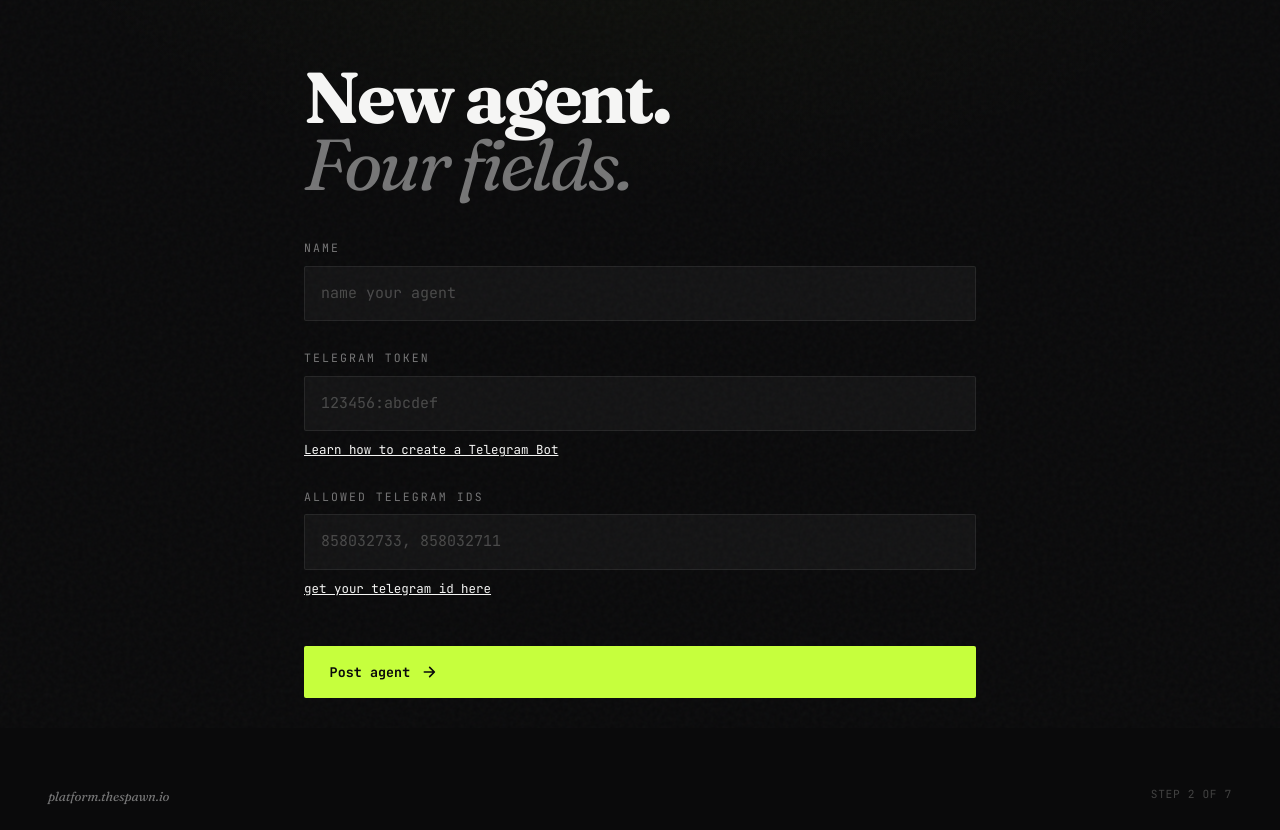
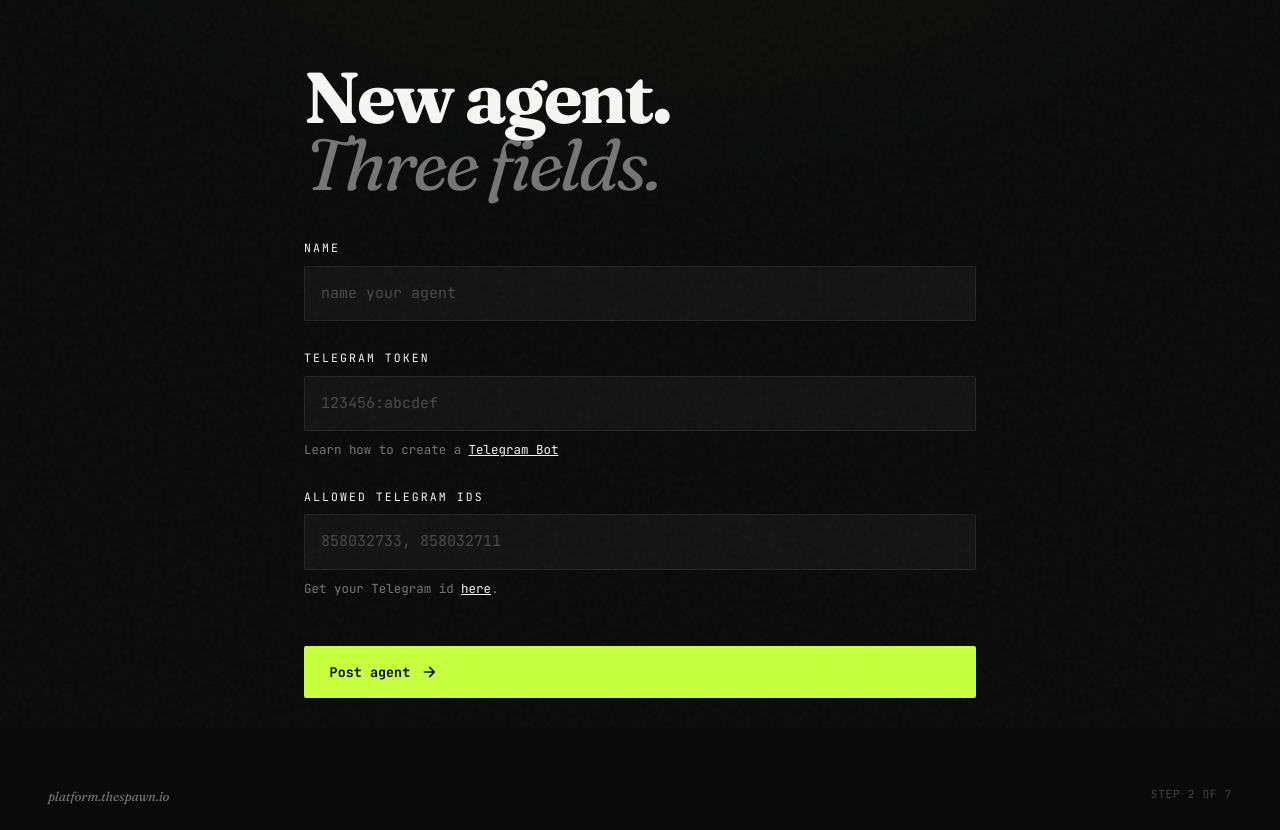
Before and after one commit to SwiftAdviser/hosting-platform, a Laravel app: page /wizard in a window 1280 px wide. Shown: the part 72-902 px from the top of the page. Run offline with Laravel 12, Linux system fonts and the light colour scheme; the visitor is signed in with stand-in values (Sample User, id 1); parts of the project's set-up code (start-up, migrations or seed data) failed here and were passed over.

Commit message:
chore: refine wizard to three-field copy and helper link styling

```diff
--- a/resources/views/wizard.blade.php
+++ b/resources/views/wizard.blade.php
@@ -112,7 +112,8 @@ label {
   font-size: 0.72rem;
   letter-spacing: 0.18em;
   text-transform: uppercase;
-  color: var(--muted);
+  /* Keep field labels brighter for stronger readability. */
+  color: var(--fg);
   margin: 0 0 0.55rem;
 }
 
@@ -135,7 +136,12 @@ input[type="text"]:focus, textarea:focus { border-color: var(--fg); }
 
 textarea { min-height: 8rem; resize: vertical; }
 
-.hint { margin: 0.55rem 0 0; font-size: 0.78rem; color: var(--muted); }
+.hint {
+  margin: 0.55rem 0 0;
+  font-size: 0.78rem;
+  /* Keep helper copy softer than labels to avoid visual clash. */
+  color: var(--muted);
+}
 
 .hint a {
   color: var(--fg);
@@ -202,7 +208,7 @@ footer .tag {
 </header>
 
 <main>
-  <h1>New agent.<span class="turn">Four fields.</span></h1>
+  <h1>New agent.<span class="turn">Three fields.</span></h1>
 
   <form method="post" action="/api/deploys">
     @csrf
@@ -221,14 +227,14 @@ footer .tag {
       <label for="bot_token">Telegram Token</label>
       <input id="bot_token" name="telegram_bot_token" type="text" required placeholder="123456:abcdef">
       <p class="hint">
-        <a href="https://help.superchat.com/en/articles/14901-how-do-i-get-the-telegram-token-or-bot-id" target="_blank" rel="noopener noreferrer">Learn how to create a Telegram Bot</a>
+        Learn how to create a <a href="https://help.superchat.com/en/articles/14901-how-do-i-get-the-telegram-token-or-bot-id" target="_blank" rel="noopener noreferrer">Telegram Bot</a>
       </p>
     </div>
     <div>
       <label for="allowlist">Allowed Telegram IDs</label>
       <input id="allowlist" name="allowlist" type="text" placeholder="858032733, 858032711">
       <p class="hint">
-        <a href="https://t.me/userinfobot" target="_blank" rel="noopener noreferrer">get your telegram id here</a>
+        Get your Telegram id <a href="https://t.me/userinfobot" target="_blank" rel="noopener noreferrer">here</a>.
       </p>
     </div>
     <input type="hidden" name="amount_usd" value="10">
```
